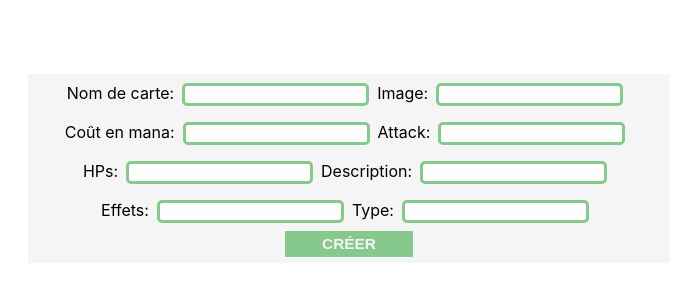
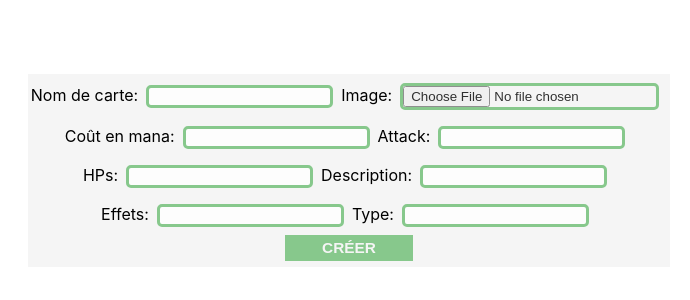
Before and after one commit to DevLinky/ProjetFront, a React (Create React App) app: page / in a window 1280 px wide. Shown: the part 246-546 px from the top of the page, without its empty margins (292-982 px from the left). Built offline with nearby package versions, Linux system fonts and the light colour scheme.

Commit message:
Added file upload option (NOT WORKING YET)

```diff
--- a/src/components/uniteCard.js
+++ b/src/components/uniteCard.js
@@ -44,7 +44,7 @@ export default class Cards extends React.Component {
                 <input type="text" name="name" value={name} onChange={this.handleChange}></input>
                 </label>
                 <label>Image:
-                <input type="text" name="image" value={image} onChange={this.handleChange}></input>
+                <input type="file" name="image" value={image} onChange={this.handleChange}></input>
                 </label>
                 <br></br>
                 <label>Coût en mana:
--- a/src/index.css
+++ b/src/index.css
@@ -46,16 +46,14 @@ code {
 }
 .newCard input{
   opacity: .8;
-
   border: 3px solid rgb(108, 190, 115);
   border-radius: 5px;
   margin:1vh;
   transition: ease .2s;
 }
 .newCard input:hover{
-
+  color:white;
   background:rgb(108, 190, 115);
-  border-radius: 5px;
   margin:1vh;
 }
 .buttons{
```
